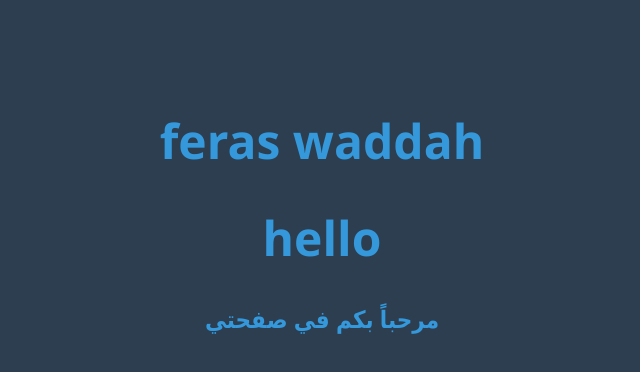
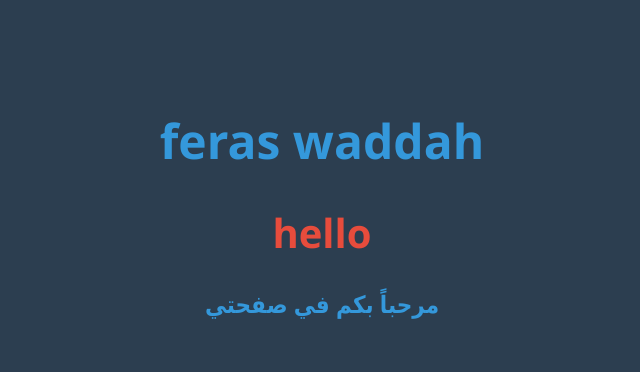
Before and after one commit to feraswaddah-afk/feras-waddah, a plain HTML site: page index.html in a window 1280 px wide. Shown: the whole page, without its empty margins (318-958 px from the left). Drawn offline with Linux system fonts and the light colour scheme.

Commit message:
Update index.html

```diff
--- a/index.html
+++ b/index.html
@@ -13,6 +13,10 @@
             color: #3498db; /* لون أزرق للعنوان الرئيسي */
             font-size: 3em;
         }
+        h1.red-text {
+            color: #e74c3c; /* لون أحمر */
+            font-size: 2.5em;
+        }
         p.welcome-text {
             color: #3498db; /* لون أزرق للنص الفرعي */
             font-size: 1.5em;
@@ -22,7 +26,7 @@
 </head>
 <body>
     <h1>feras waddah</h1>
-    <p><h1>hello</h1></p>
+    <h1 class="red-text">hello</h1>
     <p class="welcome-text">مرحباً بكم في صفحتي</p>
 </body>
 </html>
```
